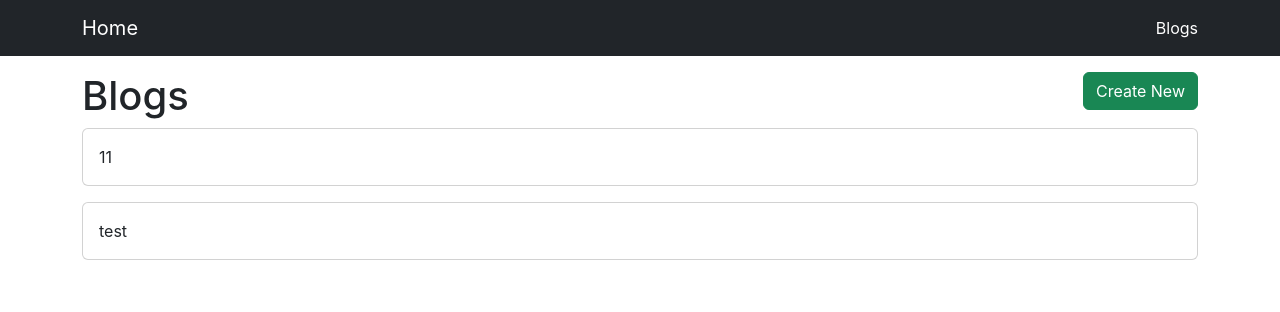
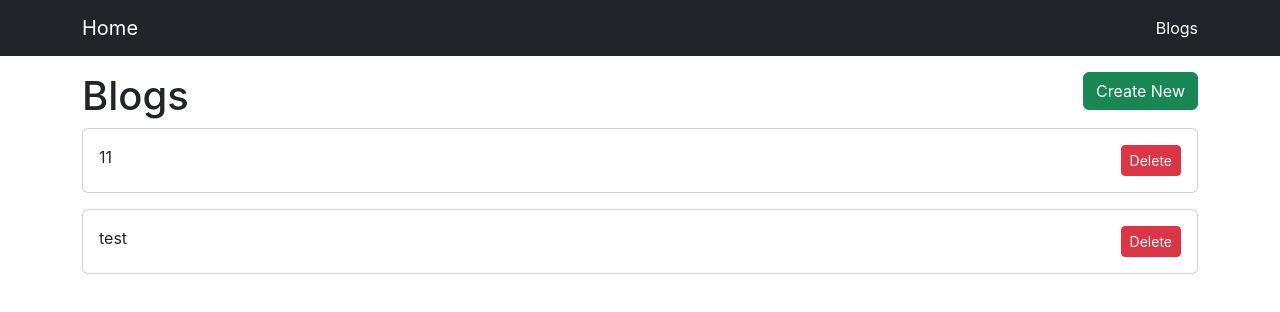
Before and after one commit to ejyoo1/react-basic, a React (Create React App) app: page /blogs in a window 1280 px wide. Shown: the top 312 px of the page. Built offline with nearby package versions, Linux system fonts and the light colour scheme; data requests are answered from the project's data file.

Commit message:
30. 이벤트 버블링
1) 삭제 버튼 추가
2) 이벤트 버블링 방지 처리 추가

```diff
--- a/src/pages/ListPage.js
+++ b/src/pages/ListPage.js
@@ -33,7 +33,20 @@ const ListPage = () => {
             key={post.id}
             title={post.title}
             onClick={() => history.push('/blogs/edit')}
-          />
+          >
+            <div>
+              <button
+                className="btn btn-danger btn-sm"
+                onClick={(e) => {
+                    e.stopPropagation();
+                    console.log('delete blog');
+                  }
+                }
+              >
+                Delete
+              </button>
+            </div>
+          </Card>
         );
       })}
     </div>
```
